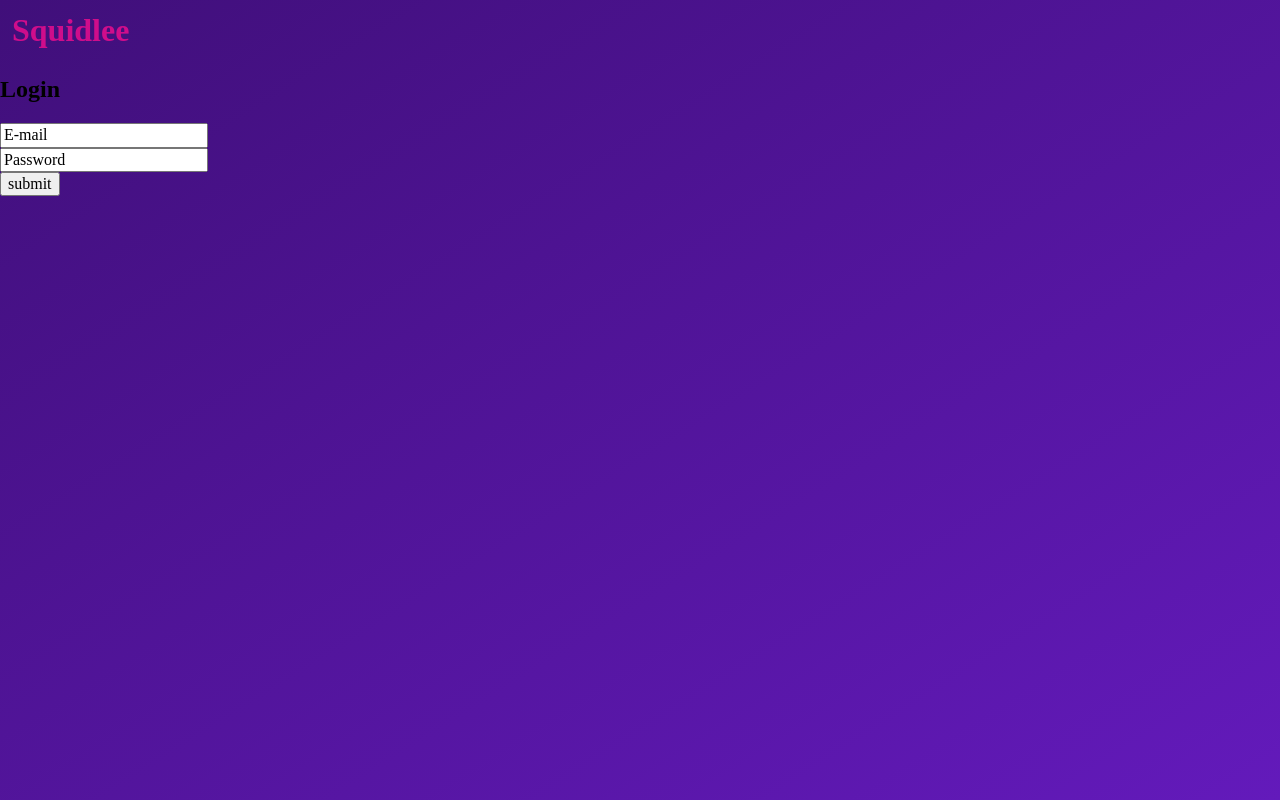
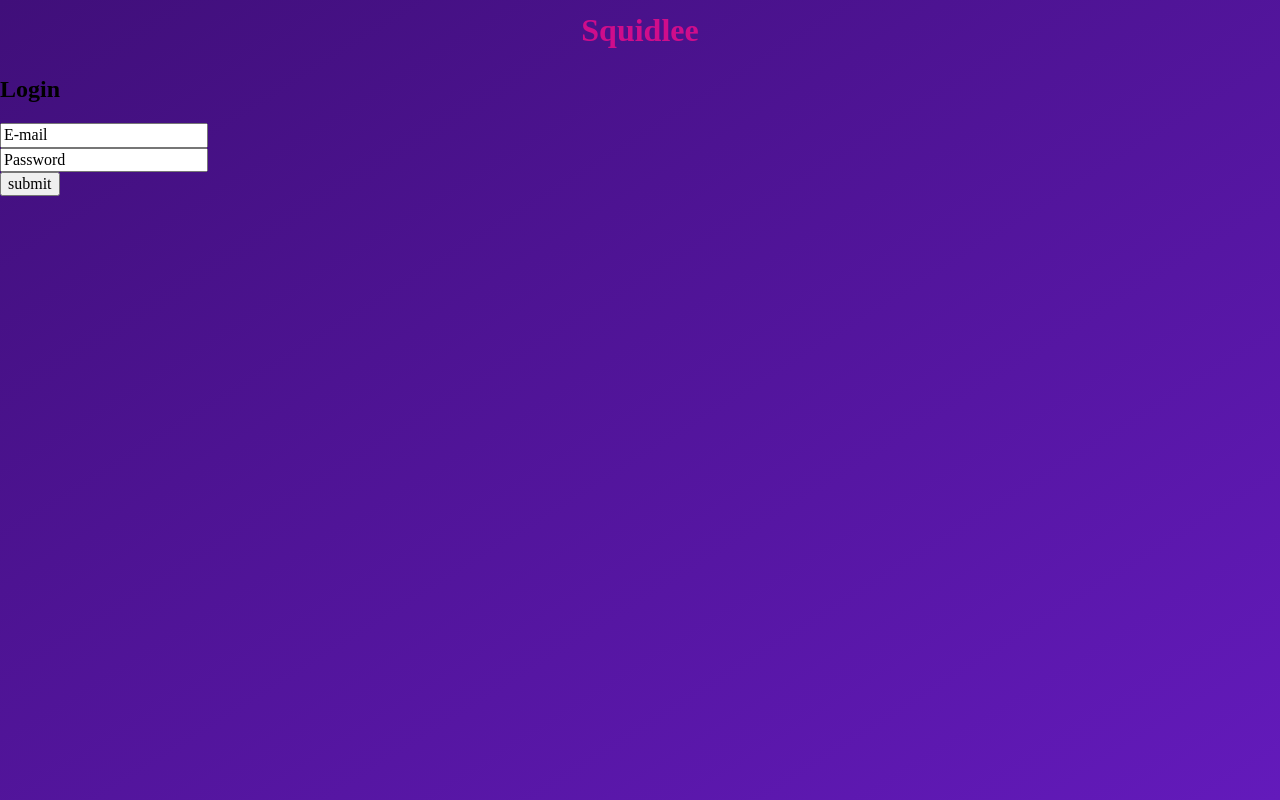
Before and after one commit to CurtisMac/Squidlee, a Next.js app: page /login in a window 1280 px wide. Built offline with nearby package versions, Linux system fonts and the light colour scheme.

Commit message:
add logic for noNav prop in header/index.js

```diff
--- a/components/header/index.js
+++ b/components/header/index.js
@@ -4,16 +4,19 @@ import styled from "styled-components";
 //components
 import Nav from "./Nav";
 import Logo from "./Logo";
+import { normalize } from "path";
 
-const Header = () => {
+const Header = props => {
   return (
-    <FlexContainer>
+    <FlexContainer {...props}>
       <FlexChild>
         <Logo />
       </FlexChild>
-      {/* <FlexChild>
-        <Nav />
-      </FlexChild> */}
+      {!props.noNav && (
+        <FlexChild>
+          <Nav />
+        </FlexChild>
+      )}
     </FlexContainer>
   );
 };
@@ -23,7 +26,7 @@ const FlexContainer = styled.header`
   background: transparent;
   display: flex;
   flex-flow: row wrap;
-  justify-content: space-between;
+  justify-content: ${props => (props.noNav ? "center" : "space-between")};
 `;
 
 const FlexChild = styled.div`
--- a/pages/login.js
+++ b/pages/login.js
@@ -9,7 +9,7 @@ const login = () => {
     <React.Fragment>
       <Head title={"Login"} />
       <Container>
-        <Header />
+        <Header noNav />
         <main>
           <LoginForm />
         </main>
```
